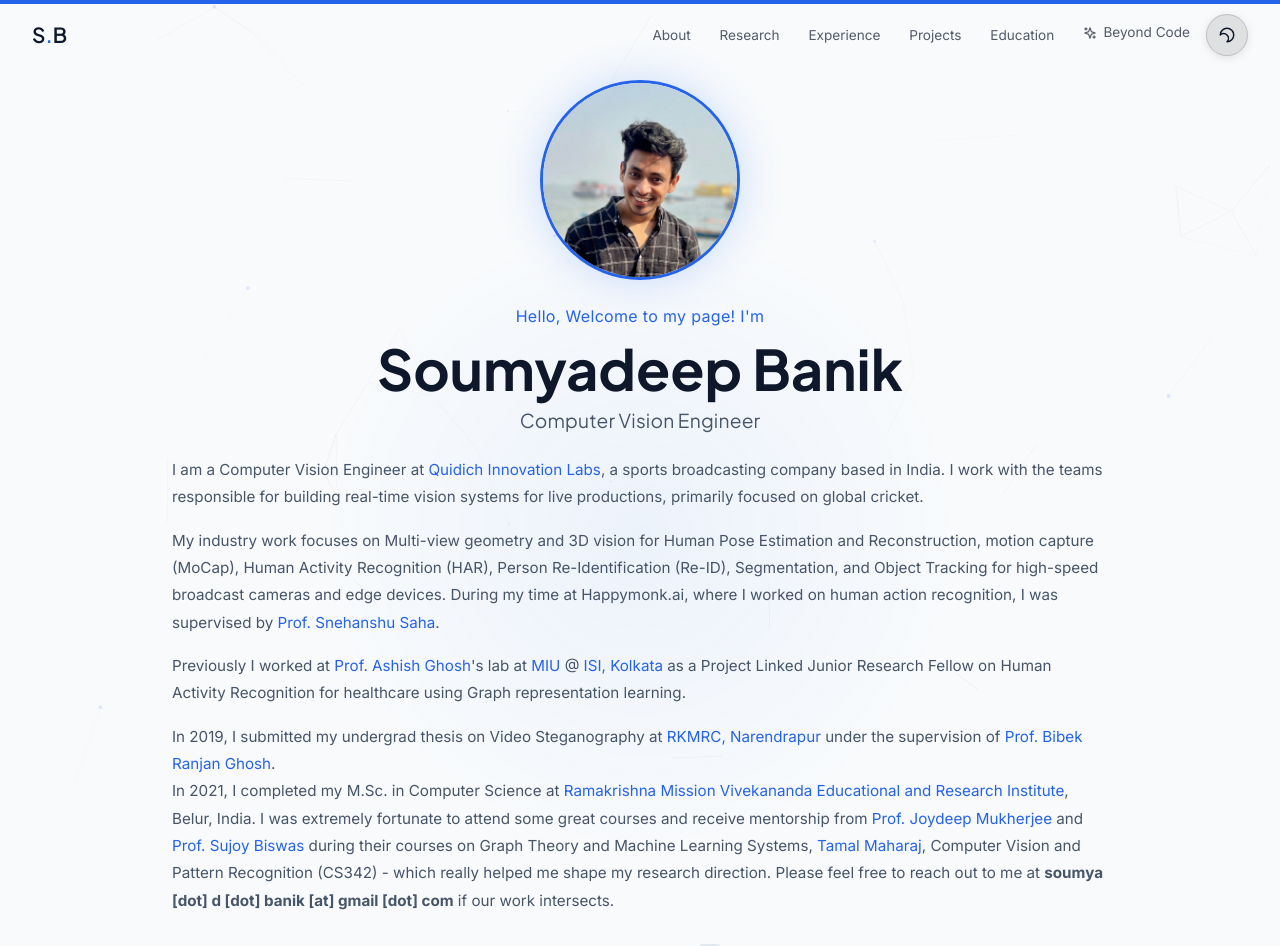
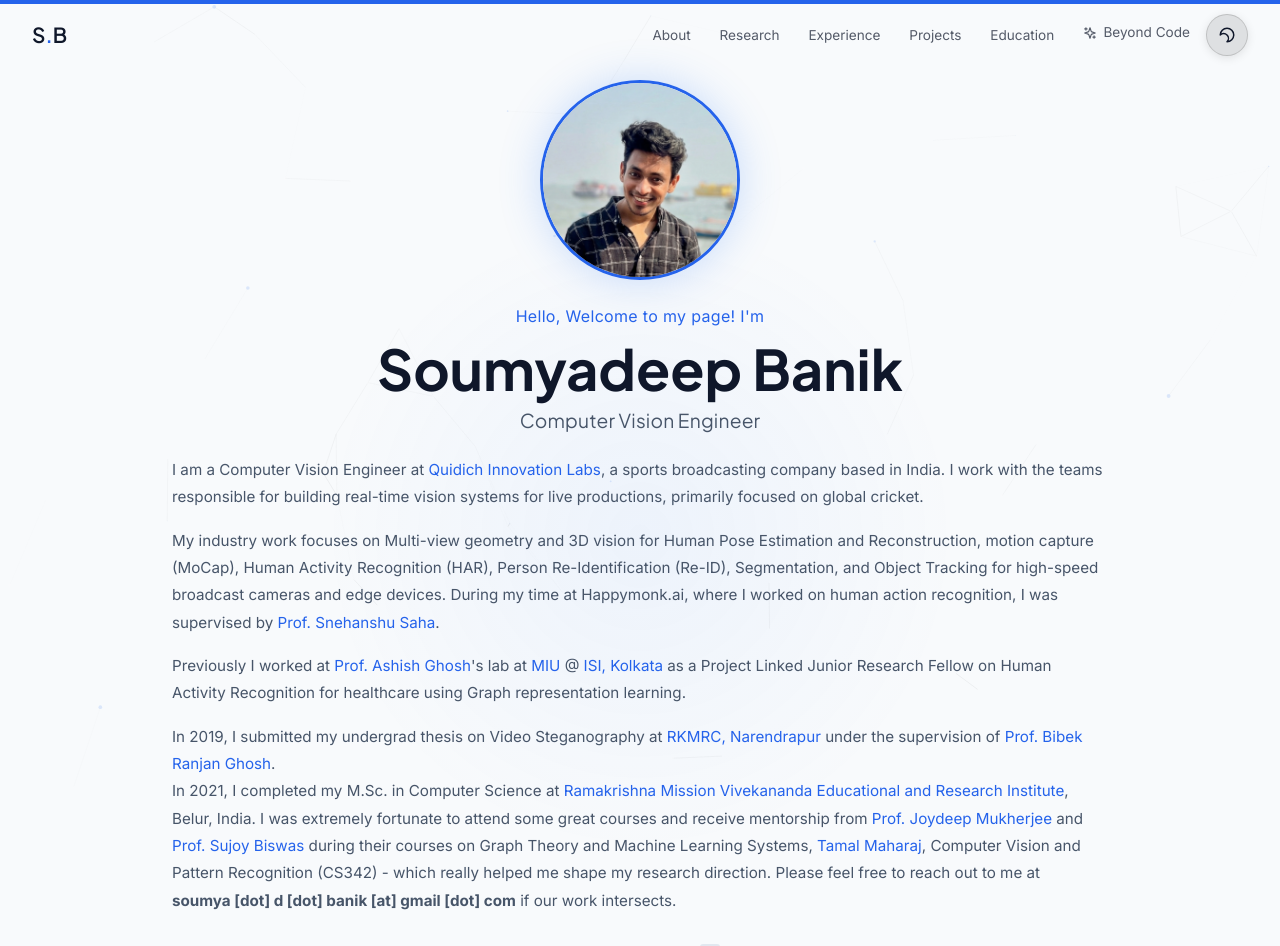
Before and after one commit to soumyadbanik/soumyadbanik.github.io, a React (Vite) app: page /#/ in a window 1280 px wide. Shown: the top 946 px of the page. Built offline with nearby package versions, Linux system fonts and the light colour scheme.

Commit message:
updated hero

```diff
--- a/src/components/Hero.jsx
+++ b/src/components/Hero.jsx
@@ -166,7 +166,7 @@ const Hero = () => {
                         </p>
                         <p style={{ marginBottom: '1rem', fontSize: '0.95rem' }}>
                             In 2021, I completed my M.Sc. in Computer Science at{' '}<ExternalLink href="https://rkmvu.ac.in/">Ramakrishna Mission Vivekananda Educational and Research Institute</ExternalLink>, Belur, India. I was extremely fortunate to attend some great courses and receive mentorship from <ExternalLink href="https://scholar.google.com/citations?user=rOiTTvMAAAAJ&hl=en">Prof. Joydeep Mukherjee</ExternalLink> and <ExternalLink href="https://scholar.google.com/citations?hl=en&user=mVAg1nwAAAAJ">Prof. Sujoy Biswas</ExternalLink>{' '}
-                            during their courses on Graph Theory and Machine Learning Systems, <ExternalLink href="http://cs.rkmvu.ac.in/~tamal/">Tamal Maharaj</ExternalLink>, Computer Vision and Pattern Recognition (CS342) - which really helped me shape my research direction. Please feel free to reach out to me at <span style={{fontWeight: 'bold'}}>soumya [dot] d [dot] banik [at] gmail [dot] com</span> if our work intersects.
+                            during their courses on Graph Theory and Machine Learning Systems, <ExternalLink href="http://cs.rkmvu.ac.in/~tamal/">Tamal Maharaj</ExternalLink>, Computer Vision and Pattern Recognition (CS342) - which really helped me shape my research direction. Please feel free to reach out to me at <span style={{ fontWeight: 'bold', whiteSpace: 'nowrap' }}>soumya [dot] d [dot] banik [at] gmail [dot] com</span> if our work intersects.
                         </p>
                     </motion.div>
 
```
